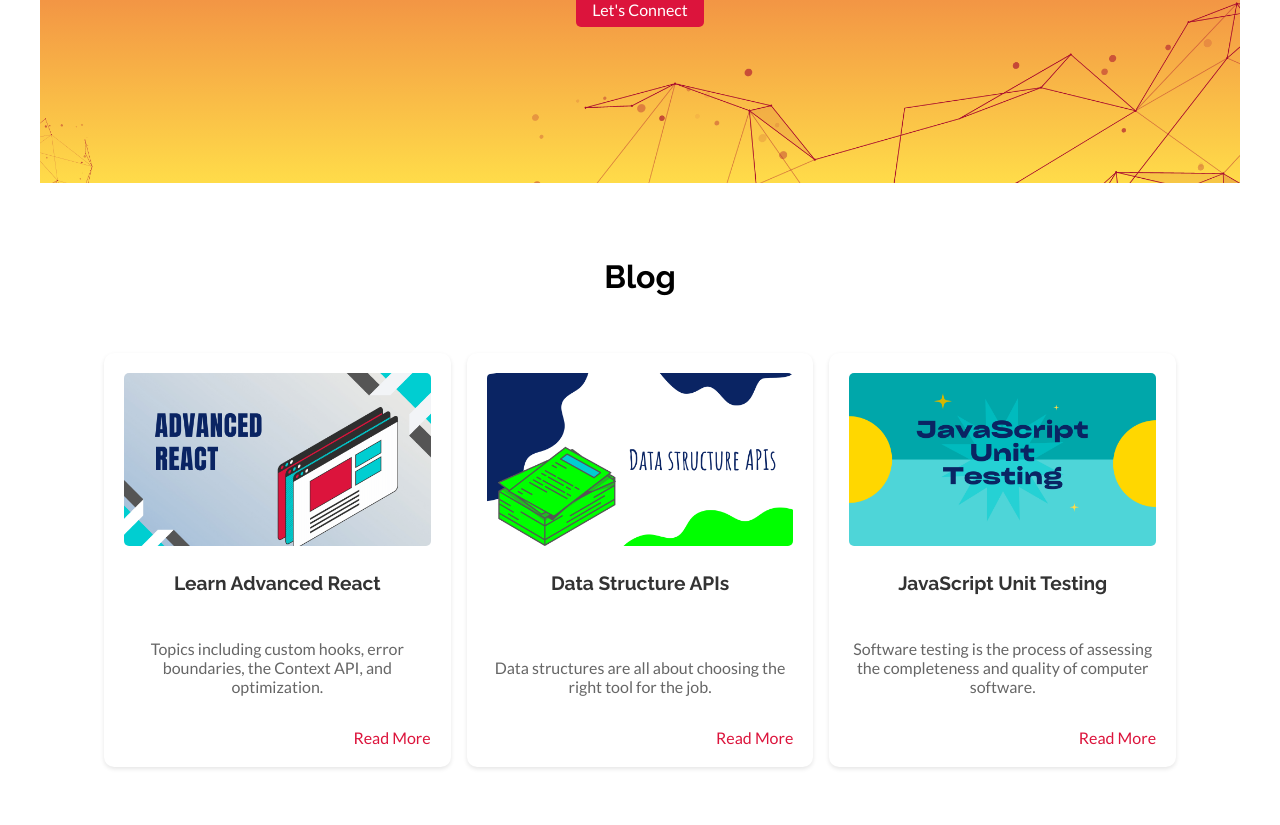
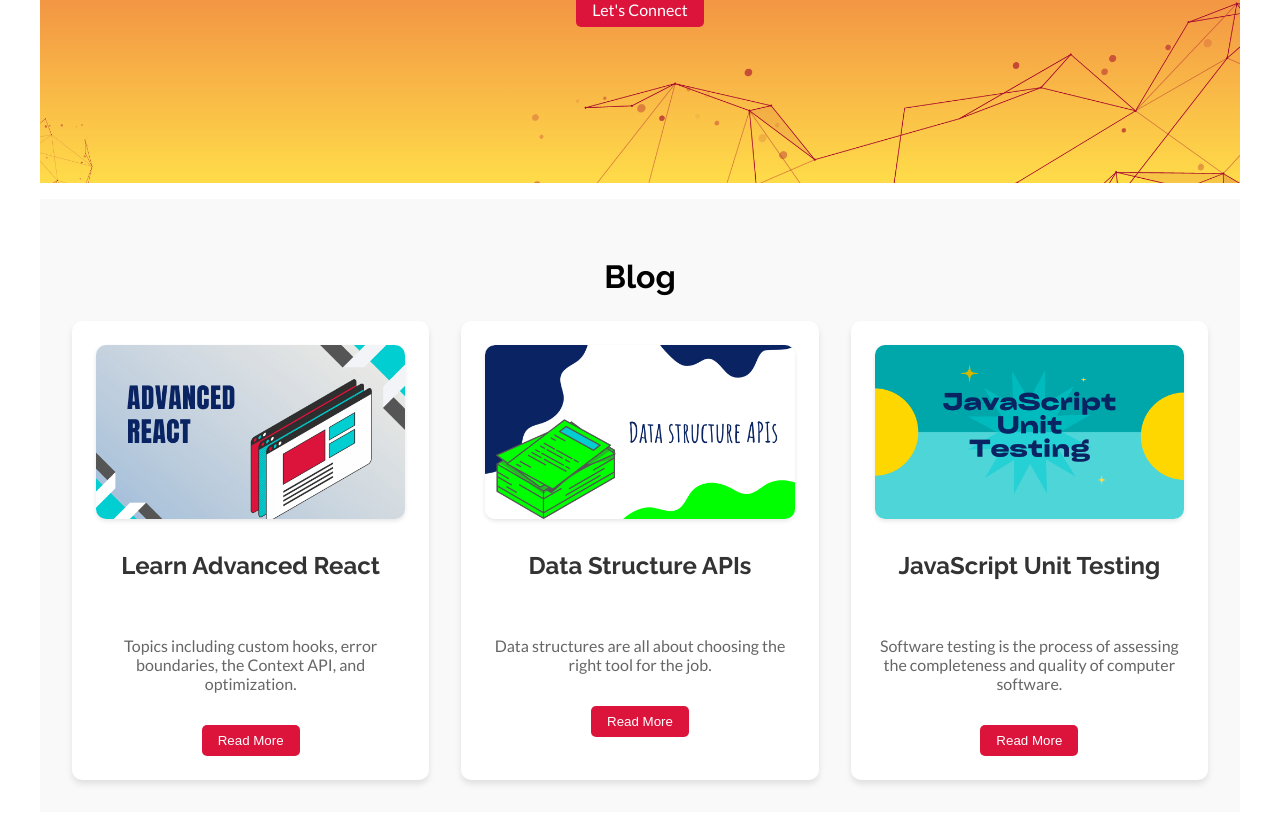
Before and after one commit to myplancash/myplancash.github.io, a React (Create React App) app: page /blog in a window 1280 px wide. Shown: the part 337-1162 px from the top of the page. Built offline with nearby package versions, Linux system fonts and the light colour scheme.

Commit message:
visually appealing blog component and ensure that all components match perfectly

```diff
--- a/src/components/Blog/Blog.js
+++ b/src/components/Blog/Blog.js
@@ -1,4 +1,4 @@
-import {useState} from 'react';
+import React, { useState } from 'react';
 import {
   Section,
   BlogContainer,
@@ -7,12 +7,12 @@ import {
   BlogTitle,
   BlogExcerpt,
   ReadMore,
-  BlogExcerptContainer
+  BlogExcerptContainer,
 } from './Blog.styles';
 import BlogData from '../../data/blogData';
+import { Link } from 'react-router-dom';
 
 const Blog = () => {
-
   const [expandedPost, setExpandedPost] = useState(null);
 
   const togglePost = (postId) => {
@@ -33,12 +33,18 @@ const Blog = () => {
             <BlogTitle>{post.title}</BlogTitle>
             <BlogExcerptContainer>
               <BlogExcerpt>{post.excerpt}</BlogExcerpt>
-              <ReadMore to={`/blog/${post.id}`} onClick={() => togglePost(post.id)}>
-                {expandedPost === post.id ? 'Read Less' : 'Read More'}
-              </ReadMore>
+              <Link to={`/blog/${post.id}`}>
+                <ReadMore
+                  onClick={() => togglePost(post.id)}
+                  aria-expanded={expandedPost === post.id}
+                  aria-controls={`blog-post-${post.id}`}
+                >
+                  {expandedPost === post.id ? 'Read Less' : 'Read More'}
+                </ReadMore>
+              </Link>
             </BlogExcerptContainer>
             {expandedPost === post.id && (
-              <div>
+              <div id={`blog-post-${post.id}`}>
                 <div dangerouslySetInnerHTML={{ __html: post.content }} />
                 <button onClick={() => togglePost(post.id)}>Read Less</button>
               </div>
--- a/src/components/Blog/Blog.styles.jsx
+++ b/src/components/Blog/Blog.styles.jsx
@@ -1,108 +1,68 @@
 import styled from 'styled-components';
-import { Link } from 'react-router-dom';
 
 export const Section = styled.section`
   padding: 2rem;
-  background-color: #fff;
+  background-color: #f9f9f9;
   text-align: center;
-  height: 100%;
 `;
 
 export const BlogContainer = styled.div`
-  display: flex;
-  flex-wrap: wrap;
-  justify-content: center;
-  align-items: stretch;
+  display: grid;
+  grid-template-columns: repeat(auto-fill, minmax(300px, 1fr));
+  gap: 2rem;
   max-width: 1200px;
-  padding: 2rem;
-  gap: 1rem;
   margin: 0 auto;
 `;
 
-export const BlogPost = styled.div`
+export const BlogPost = styled.article`
   display: flex;
-  justify-content: center;
-  align-items: center;
-  flex: 1;
+  flex-direction: column;
   gap: 1rem;
-  min-height: 300px;
-  margin-bottom: 20px;
   background-color: #fff;
   border-radius: 10px;
-  padding: 20px;
-  box-shadow: 0 2px 4px rgba(0, 0, 0, 0.1);
-  display: flex;
-  flex-direction: column; /* Ensure children stretch vertically */
-  position: relative;
+  padding: 1.5rem;
+  box-shadow: 0 4px 6px rgba(0, 0, 0, 0.1);
+  transition: transform 0.2s ease-in-out;
 
-  @media (max-width: 768px) {
-    flex-basis: calc(50% - 20px); /* Two columns on smaller screens */
-  }
-
-  @media (max-width: 480px) {
-    flex-basis: 100%; /* Single column on even smaller screens */
+  &:hover {
+    transform: translateY(-5px);
   }
 `;
 
 export const BlogImage = styled.img`
   width: 100%;
-  flex: 1;
+  max-width: 100%;
   height: auto;
-  border-radius: 5px;
+  border-radius: 10px;
+  box-shadow: 0 2px 4px rgba(0, 0, 0, 0.1);
 `;
 
 export const BlogTitle = styled.h3`
-  font-size: 1.2rem;
-  flex: 1;
-  margin-top: 10px;
+  font-size: 1.5rem;
+  margin-top: 1rem;
   color: #333;
 `;
 
 export const BlogExcerptContainer = styled.div`
-  flex: 1;
   display: flex;
-  flex-flow: column wrap;
-  justify-content: flex-start;
-  align-items: center;
+  flex-direction: column;
   gap: 1rem;
-  position: relative;
 `;
 
 export const BlogExcerpt = styled.p`
   color: #666;
-  margin-top: 10px;
-  flex: 1;
 `;
 
-export const ReadMore = styled(Link)`
-  color: #DC143C;
-  text-decoration: none;
-  transition: color 0.3s;
-  position: relative;
-  flex: 1;
-  align-self: self-end;
-  /* position: absolute;
-  bottom: 10px;
-  right: 10px; */
-
-  &:before {
-    content: '';
-    position: absolute;
-    width: 0;
-    height: 2px;
-    bottom: -2px;
-    left: 0;
-    background-color: #A90C2E;
-    transition: width 0.3s, opacity 0.3s;
-    opacity: 0;
-  }
+export const ReadMore = styled.button`
+  background-color: #DC143C;
+  color: #fff;
+  border: none;
+  padding: 0.5rem 1rem;
+  border-radius: 5px;
+  cursor: pointer;
+  transition: background-color 0.3s;
 
   &:hover {
-    color: #A90C2E;
-
-    &:before {
-      width: 100%;
-      opacity: 1;
-    }
+    background-color: #A90C2E;
   }
 `;
--- a/src/components/BlogPost/BlogPost.js
+++ b/src/components/BlogPost/BlogPost.js
@@ -1,4 +1,3 @@
-// BlogPost.js
 import React from 'react';
 
 const BlogPost = ({ title, image, content }) => {
--- a/src/components/BlogPostDetail/BlogPostDetail.js
+++ b/src/components/BlogPostDetail/BlogPostDetail.js
@@ -1,8 +1,7 @@
 import React from 'react';
-import {Container, Title, Author, Content} from './BlogPostDetail.styles';
+import { Container, Title, Author, Content } from './BlogPostDetail.styles';
 
 const BlogPostDetail = ({ title, content }) => {
-  console.log(title, content)
   return (
     <Container>
       <Title>{title}</Title>
--- a/src/components/BlogPostDetail/BlogPostDetail.styles.jsx
+++ b/src/components/BlogPostDetail/BlogPostDetail.styles.jsx
@@ -1,6 +1,5 @@
 import styled from 'styled-components';
 
-// Define your styled components
 export const Container = styled.div`
   max-width: 800px;
   margin: 0 auto;
--- a/src/components/Skills/Skills.styles.jsx
+++ b/src/components/Skills/Skills.styles.jsx
@@ -15,30 +15,27 @@ export const Heading = styled.h2`
   color: ${theme.primary};
 `;
 
-export const SkillList = styled.ul`
-  list-style: none;
-  padding: 0;
-  display: flex;
-  flex-flow: row wrap;
-  justify-content: center;
-  align-items: stretch;
-  gap: 1rem;
+export const SkillList = styled.div`
+  display: grid;
+  grid-template-columns: repeat(auto-fill, minmax(300px, 1fr));
+  gap: 2rem;
+  max-width: 1200px;
+  margin: 0 auto;
 `;
 
 export const SkillItem = styled(motion.li)`
   display: flex;
-  flex: 0 0 calc(33.33% - 1rem);
-  flex-flow: column nowrap;
-  justify-content: center;
-  align-items: center;
-  gap: .5rem;
-  min-width: 3.5em;
-  text-align: center;
+  flex-direction: column;
+  gap: 1rem;
   background-color: #fff;
-  border: 1px solid #e0e0e0;
-  border-radius: 8px;
-  padding: 1rem;
-  box-shadow: 0px 2px 6px rgba(0, 0, 0, 0.1);
+  border-radius: 10px;
+  padding: 1.5rem;
+  box-shadow: 0 4px 6px rgba(0, 0, 0, 0.1);
+  transition: transform 0.2s ease-in-out;
+
+  &:hover {
+    transform: translateY(-5px);
+  }
 
   @media (max-width: 768px) {
     flex: 0 0 100%;
```
